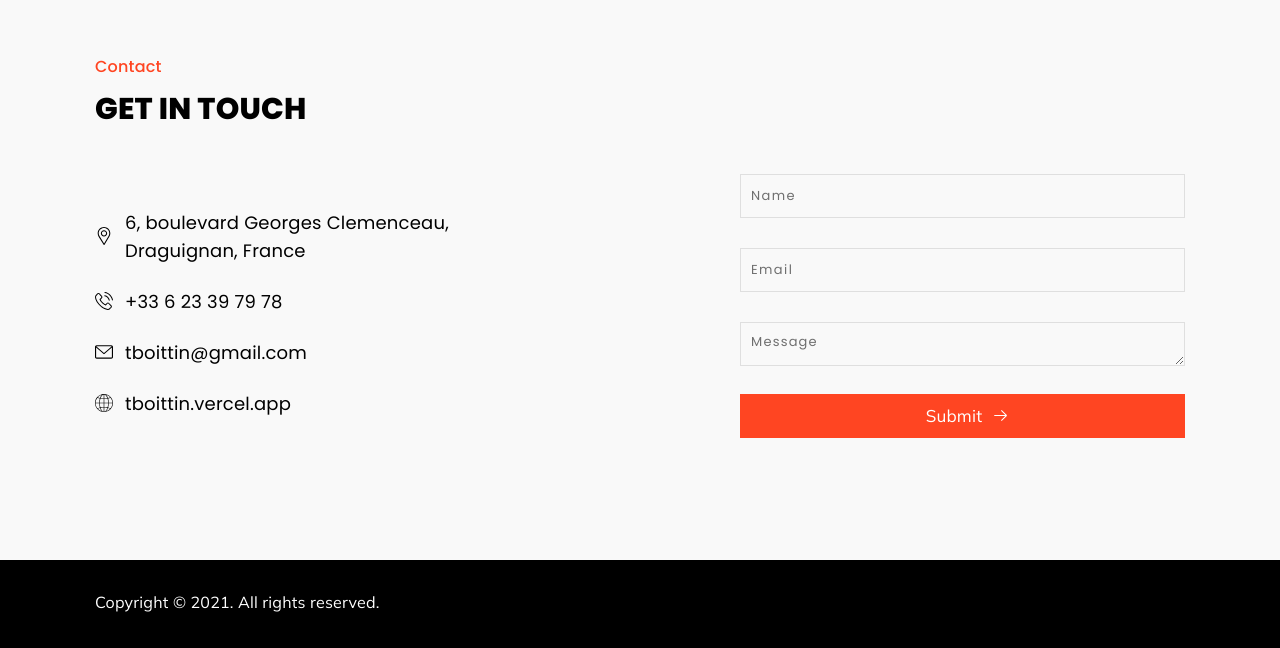
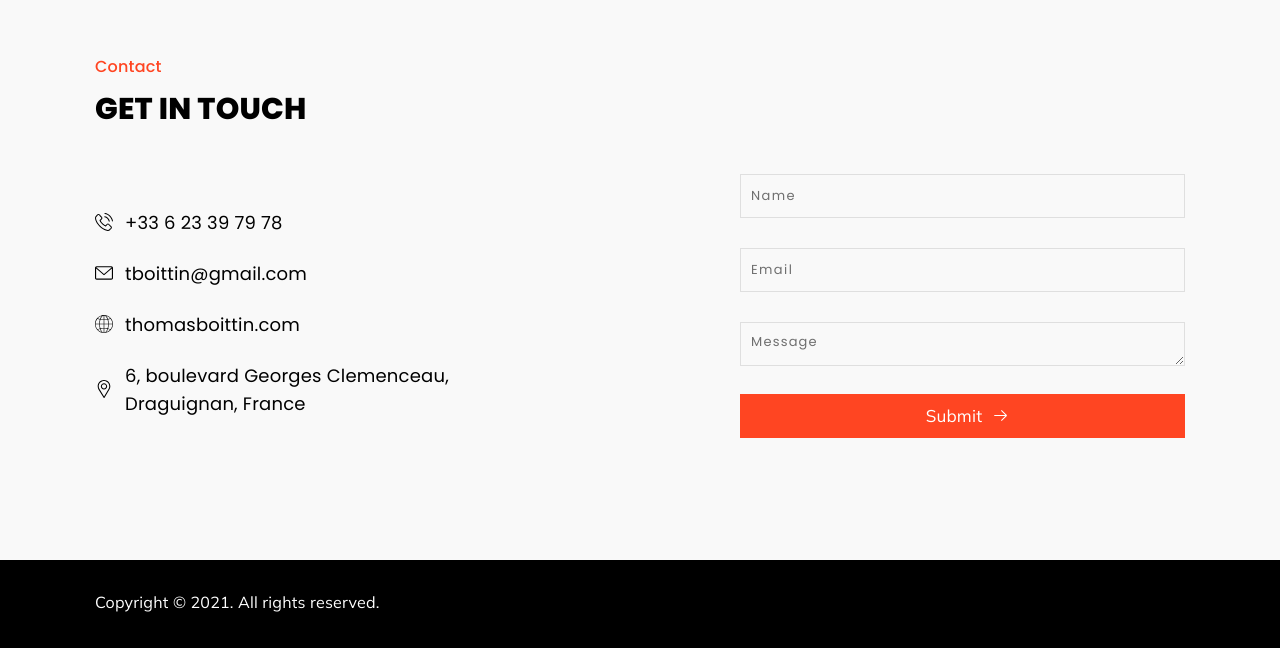
Before and after one commit to tboittin/kura-website, a Next.js app: page / in a window 1280 px wide. Shown: the part 3385-4033 px from the top of the page. Built offline with nearby package versions, Linux system fonts and the light colour scheme.

Commit message:
functional links in contact

```diff
--- a/components/elements/Contact.js
+++ b/components/elements/Contact.js
@@ -32,7 +32,13 @@ const Contact = () => {
                               alt=""
                               className="svg replaced-svg"
                             />
-                            <span>{info.text}</span>
+                            {info.link ? (
+                              <a href={info.link} target="_blank">
+                                <span>{info.text}</span>
+                              </a>
+                            ) : (
+                              <span>{info.text}</span>
+                            )}
                           </div>
                         </li>
                       ))}
--- a/data/CONTACT.json
+++ b/data/CONTACT.json
@@ -1,22 +1,25 @@
 [
+  {
+    "keyword": "phone",
+    "icon": "./img/svg/phone.svg",
+    "text": "+33 6 23 39 79 78",
+    "link": "tel:+33623397978"
+  },
+  {
+    "keyword": "mail",
+    "icon": "./img/svg/mail.svg",
+    "text": "tboittin@gmail.com",
+    "link": "mailto:tboittin@gmaiil.com"
+  },
+  {
+    "keyword": "domain",
+    "icon": "./img/svg/globe.svg",
+    "text": "thomasboittin.com",
+    "link": "https://thomasboittin.com/"
+  },
   {
     "keyword": "location",
     "icon": "./img/svg/placeholder.svg",
     "text": "6, boulevard Georges Clemenceau, Draguignan, France"
-  },
-  {
-    "keyword": "phone",
-    "icon": "./img/svg/phone.svg",
-    "text": "+33 6 23 39 79 78"
-  },
-  {
-    "keyword": "mail",
-    "icon": "./img/svg/mail.svg",
-    "text": "tboittin@gmail.com"
-  },
-  {
-    "keyword": "domain",
-    "icon": "./img/svg/globe.svg",
-    "text": "tboittin.vercel.app"
   }
 ]
--- a/public/css/style.css
+++ b/public/css/style.css
@@ -936,7 +936,7 @@ body.opened .kura_tm_hero .down {
   min-width: 100%;
   /* opacity: 0; */
 }
-.kura_tm_portfolio .portfolio_list .image .thumbnail img{
+.kura_tm_portfolio .portfolio_list .image .thumbnail img {
   object-fit: cover;
   padding: 0;
   border-radius: 10px;
@@ -1680,11 +1680,15 @@ body.opened .kura_tm_hero .down {
   transform: translateY(-50%);
   color: #ff4522;
 }
+.kura_tm_contact .short ul li .list_inner a {
+  text-decoration: none;
+}
 .kura_tm_contact .short ul li .list_inner span {
   font-size: 18px;
   color: #000;
   font-family: "Poppins";
 }
+
 .kura_tm_contact .right {
   width: 50%;
   padding-left: 100px;
```
